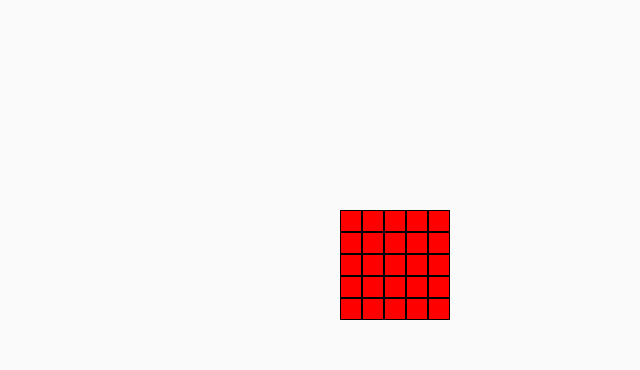
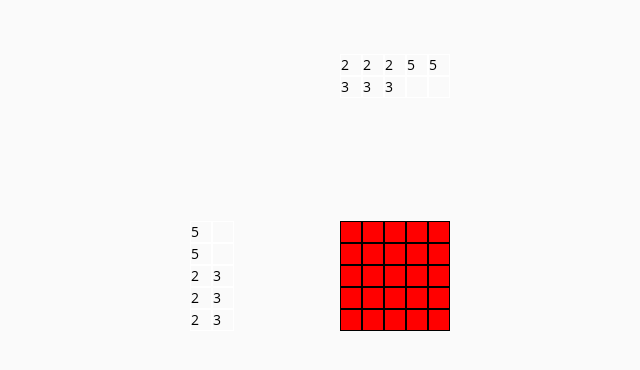
Before and after one commit to RenanDLRS/hungry-cat-nonogram, a React (Create React App) app: page / in a window 1280 px wide. Shown: the part 108-478 px from the top of the page, without its empty margins (300-940 px from the left). Built offline with nearby package versions, Linux system fonts and the light colour scheme.

Commit message:
feat: data maps, interface changes

```diff
--- a/src/App.tsx
+++ b/src/App.tsx
@@ -1,4 +1,5 @@
 import React, { useEffect, useState } from "react";
+import { fristMap } from "./data";
 import {
   ColorNumber,
   ColorSquare,
@@ -10,28 +11,34 @@ import {
 
 import GlobalStyle from "./styles/global";
 
-interface IColorCount {
-  columns: number[][];
-  lines: number[][];
+export interface IBoardColorCount {
+  columns: IColorCount[][];
+  lines: IColorCount[][];
 }
 
-interface IGridSize {
+export interface IColorCount {
+  count: number;
+  color: string;
+  grouped?: boolean;
+}
+
+export interface IGridSize {
   columns: number;
   lines: number;
 }
 
-interface IGameBoard {
+export interface IGameBoard {
   lines: IBoardLine[];
 }
-interface IBoardLine {
-  line: IBoardCell[];
+export interface IBoardLine {
+  cells: IBoardCell[];
 }
-interface IBoardCell {
+export interface IBoardCell {
   color: string;
 }
 
 function App() {
-  const [colorCount, setColorCount] = useState<IColorCount>({
+  const [boardColorCount, setBoardColorCount] = useState<IBoardColorCount>({
     columns: [],
     lines: [],
   });
@@ -41,44 +48,43 @@ function App() {
   useEffect(() => {
     let tempGameBoard: IGameBoard = { lines: [] };
     for (let i = 0; i < gridSize.columns; i++) {
-      let tempBoardLine: IBoardLine = { line: [] };
+      let tempBoardLine: IBoardLine = { cells: [] };
       for (let j = 0; j < gridSize.lines; j++) {
-        tempBoardLine.line.push({ color: "red" });
+        tempBoardLine.cells.push({ color: "red" });
       }
       tempGameBoard.lines.push(tempBoardLine);
-      tempBoardLine = { line: [] };
+      tempBoardLine = { cells: [] };
     }
     setGameBoard(tempGameBoard);
+
+    setBoardColorCount(fristMap);
   }, [gridSize]);
 
   return (
     <Container>
       <div />
       <div className="flex-row">
-        {/* {colorAmount.columns.map((column) => (
+        {boardColorCount.columns.map((column) => (
           <NumberColumn>
-            {column.map((number) => (
-              <ColorNumber>{number}</ColorNumber>
+            {column.map((colorCount) => (
+              <ColorNumber>{colorCount.count || ""}</ColorNumber>
             ))}
           </NumberColumn>
-        ))} */}
+        ))}
       </div>
-      <div
-        className="flex-column"
-        style={{ justifyContent: "space-between", height: "100%" }}
-      >
-        {/* {colorAmount.lines.map((line) => (
+      <div className="flex-column">
+        {boardColorCount.lines.map((line) => (
           <NumberLine>
-            {line.map((number) => (
-              <ColorNumber>{number}</ColorNumber>
+            {line.map((colorCount) => (
+              <ColorNumber>{colorCount.count || ""}</ColorNumber>
             ))}
           </NumberLine>
-        ))} */}
+        ))}
       </div>
       <div>
         {gameBoard.lines.map((line) => (
           <Line>
-            {line.line.map((cell) => (
+            {line.cells.map((cell) => (
               <ColorSquare color={cell.color} />
             ))}
           </Line>
--- /dev/null
+++ b/src/data.ts
@@ -0,0 +1,39 @@
+import { IBoardColorCount } from "./App";
+
+function mountColorCount(count: number, color: string, grouped?: boolean) {
+  return { count, color, grouped };
+}
+
+export const fristMap: IBoardColorCount = {
+  columns: [
+    [mountColorCount(2, "red", true), mountColorCount(3, "blue", true)],
+    [mountColorCount(2, "red", true), mountColorCount(3, "blue", true)],
+    [mountColorCount(2, "red", true), mountColorCount(3, "blue", true)],
+    [mountColorCount(5, "red", true), mountColorCount(0, "blue")],
+    [mountColorCount(5, "red", true), mountColorCount(0, "blue")],
+  ],
+  lines: [
+    [mountColorCount(5, "red", true), mountColorCount(0, "blue")],
+    [mountColorCount(5, "red", true), mountColorCount(0, "blue")],
+    [mountColorCount(2, "red", true), mountColorCount(3, "blue", true)],
+    [mountColorCount(2, "red", true), mountColorCount(3, "blue", true)],
+    [mountColorCount(2, "red", true), mountColorCount(3, "blue", true)],
+  ],
+};
+
+export const secondMap: IBoardColorCount = {
+  columns: [
+    [mountColorCount(5, "yellow", true)],
+    [mountColorCount(2, "red"), mountColorCount(3, "yellow")],
+    [mountColorCount(5, "red", true)],
+    [mountColorCount(1, "red"), mountColorCount(4, "yellow", true)],
+    [mountColorCount(5, "yellow", true)],
+  ],
+  lines: [
+    [mountColorCount(4, "yellow"), mountColorCount(1, "red")],
+    [mountColorCount(3, "yellow"), mountColorCount(2, "red")],
+    [mountColorCount(4, "yellow"), mountColorCount(1, "red")],
+    [mountColorCount(4, "yellow"), mountColorCount(1, "red")],
+    [mountColorCount(2, "yellow"), mountColorCount(3, "red")],
+  ],
+};
```
